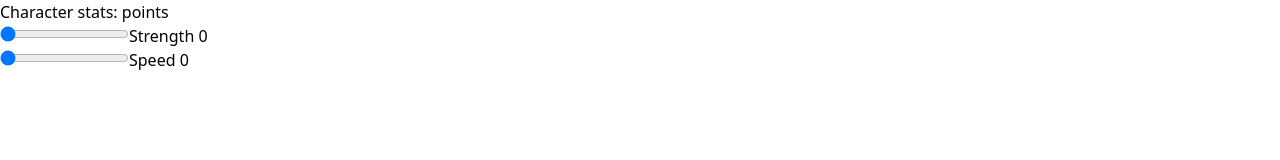
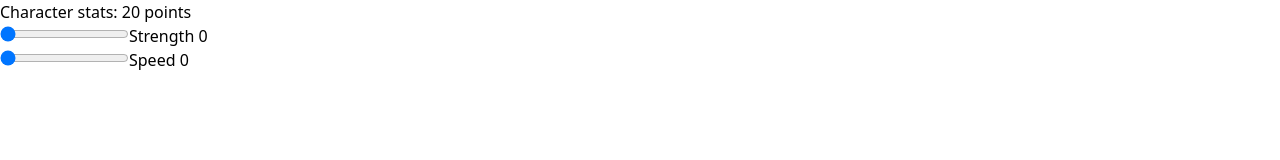
Before and after one commit to marcelas5/score_page, a React (Vite) app: page / in a window 1280 px wide. Shown: the top 160 px of the page. Built offline with nearby package versions, Linux system fonts and the light colour scheme.

Commit message:
commiting changes

```diff
--- a/src/App.tsx
+++ b/src/App.tsx
@@ -15,7 +15,7 @@ const faqs = [
 export default function App() {
   return (
     <>
-    <Points/>
+    <Points totalPoints={20}/>
     <div className="bg-white">
       <div className="mx-auto max-w-7xl px-6 py-24 sm:py-32 lg:px-8 lg:py-40">
         <div className="mx-auto max-w-4xl">
```
